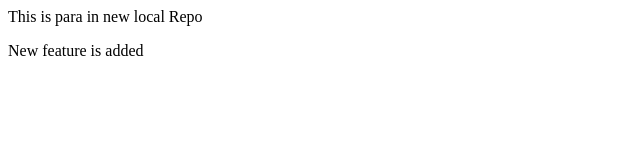
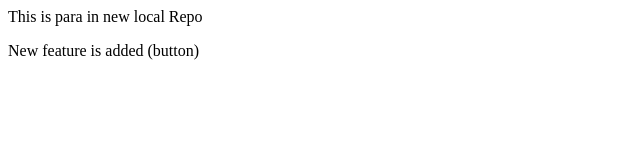
Before and after one commit to akshaybode/local, a plain HTML site: page index.html in a window 1280 px wide. Shown: the full height of the page, 0-640 px from the left. Drawn offline with Linux system fonts and the light colour scheme.

```diff
--- a/index.html
+++ b/index.html
@@ -1,2 +1,2 @@
 <p> This is para in new local Repo</p>
-<p> New feature is added</p>
+<p> New feature is added (button)</p>
```
